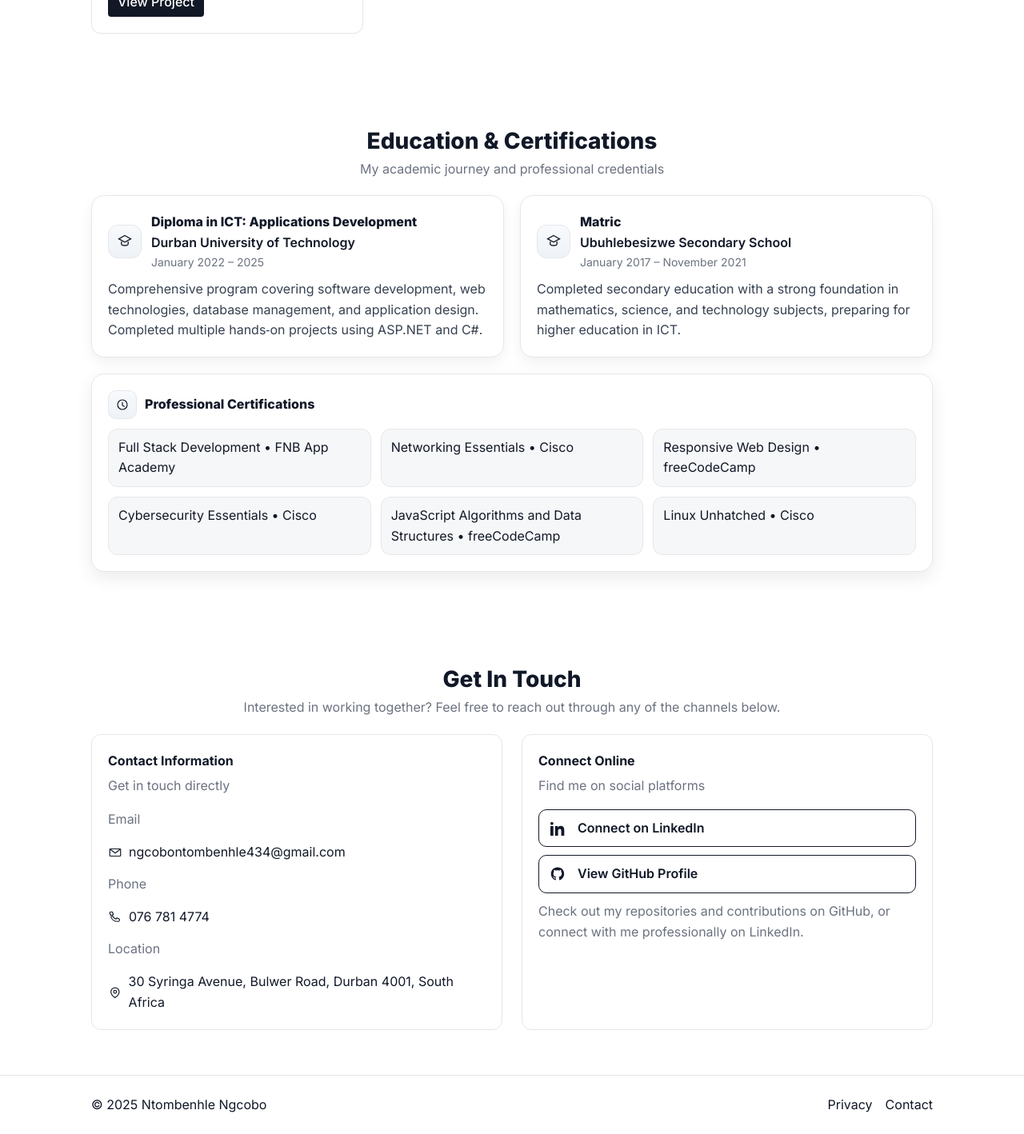
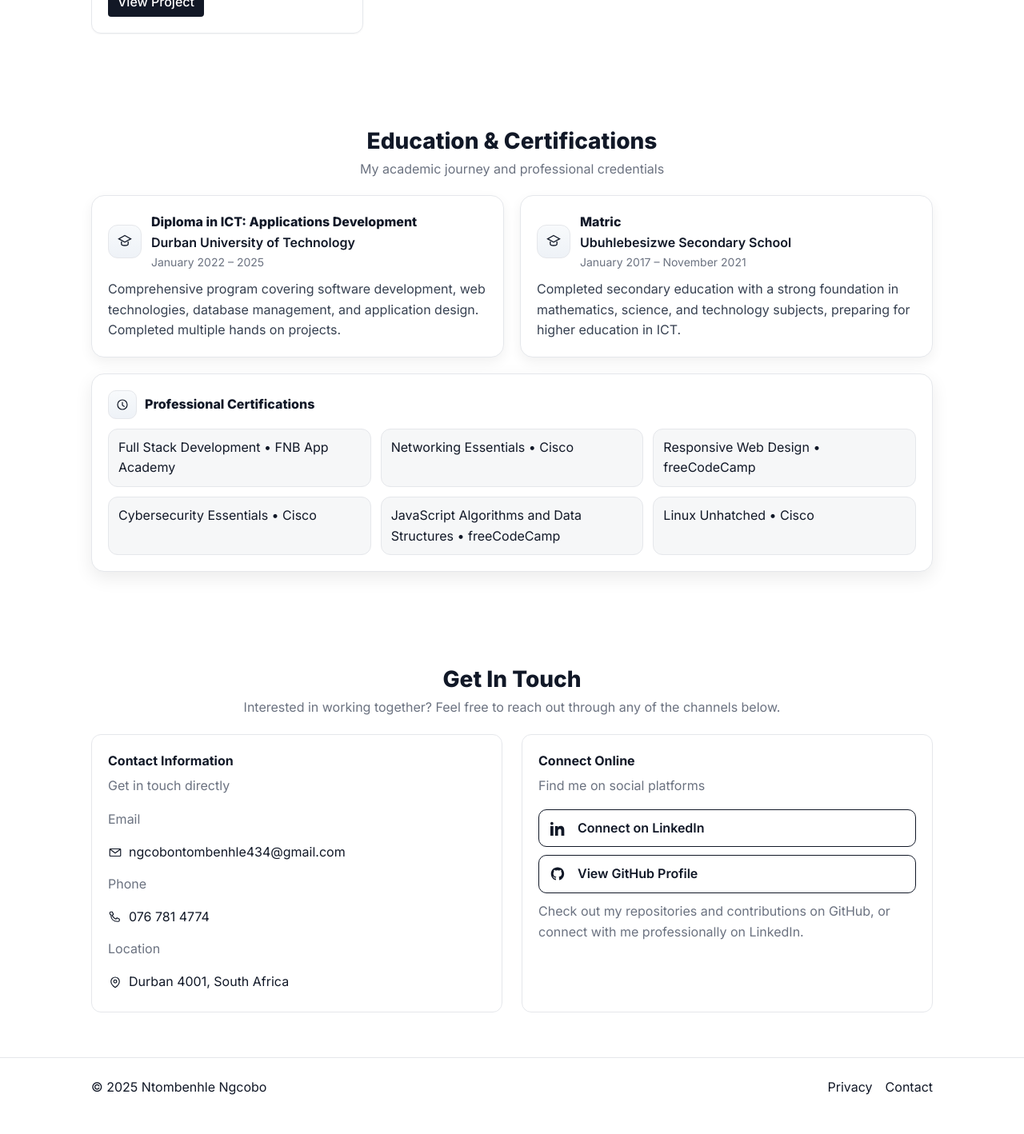
Before and after one commit to Ntombenhle2004/NP-Ngcobo-s-Portfolio, a React (Vite) app: page / in a window 1280 px wide. Shown: the part 2619-4037 px from the top of the page at 80% size. After the commit the page ends 4015 px from the top, so only its background shows below. Built offline with nearby package versions, Linux system fonts and the light colour scheme.

Commit message:
deleted project and contact file

```diff
--- a/src/App.tsx
+++ b/src/App.tsx
@@ -2,9 +2,7 @@ import { BrowserRouter as Router, Routes, Route } from "react-router-dom";
 import Nav from "./components/nav";
 import Footer from "./components/footer";
 import Home from "./pages/home";
-import Projects from "./pages/projects";
-import Contact from "./pages/contact";
-import Privacy from "./pages/privacy";
+// import Privacy from "./pages/privacy";
 import "./App.css";
 
 
@@ -25,9 +23,7 @@ function App() {
         <div className="content">
           <Routes>
             <Route path="/" element={<Home />} />
-            <Route path="/projects" element={<Projects />} />
-            <Route path="/contact" element={<Contact />} />
-            <Route path="/privacy" element={<Privacy />} />
+            {/* <Route path="/privacy" element={<Privacy />} /> */}
           </Routes>
         </div>
         <Footer />
--- a/src/pages/home.tsx
+++ b/src/pages/home.tsx
@@ -652,7 +652,7 @@ export default function Home() {
               <p className="edu-desc">
                 Comprehensive program covering software development, web
                 technologies, database management, and application design.
-                Completed multiple hands‑on projects using ASP.NET and C#.
+                Completed multiple hands on projects.
               </p>
             </motion.div>
 
@@ -844,7 +844,7 @@ export default function Home() {
                   <div className="panel-sub">Location</div>
                   <div>
                     <a
-                      href="https://www.google.com/maps?q=30+Syringa+Avenue,+Bulwer+Road,+Durban+4001,+South+Africa"
+                      href="https://www.google.com/maps?q=Durban+4001,+South+Africa"
                       target="_blank"
                       rel="noreferrer"
                       className="contact-link"
@@ -871,8 +871,7 @@ export default function Home() {
                         />
                       </svg>
                       <span>
-                        30 Syringa Avenue, Bulwer Road, Durban 4001, South
-                        Africa
+                        Durban 4001, South Africa
                       </span>
                     </a>
                   </div>
```
Also changed, not shown: src/pages/contact.tsx (deleted, +0 -30 lines), src/pages/projects.tsx (deleted, +0 -32 lines).
